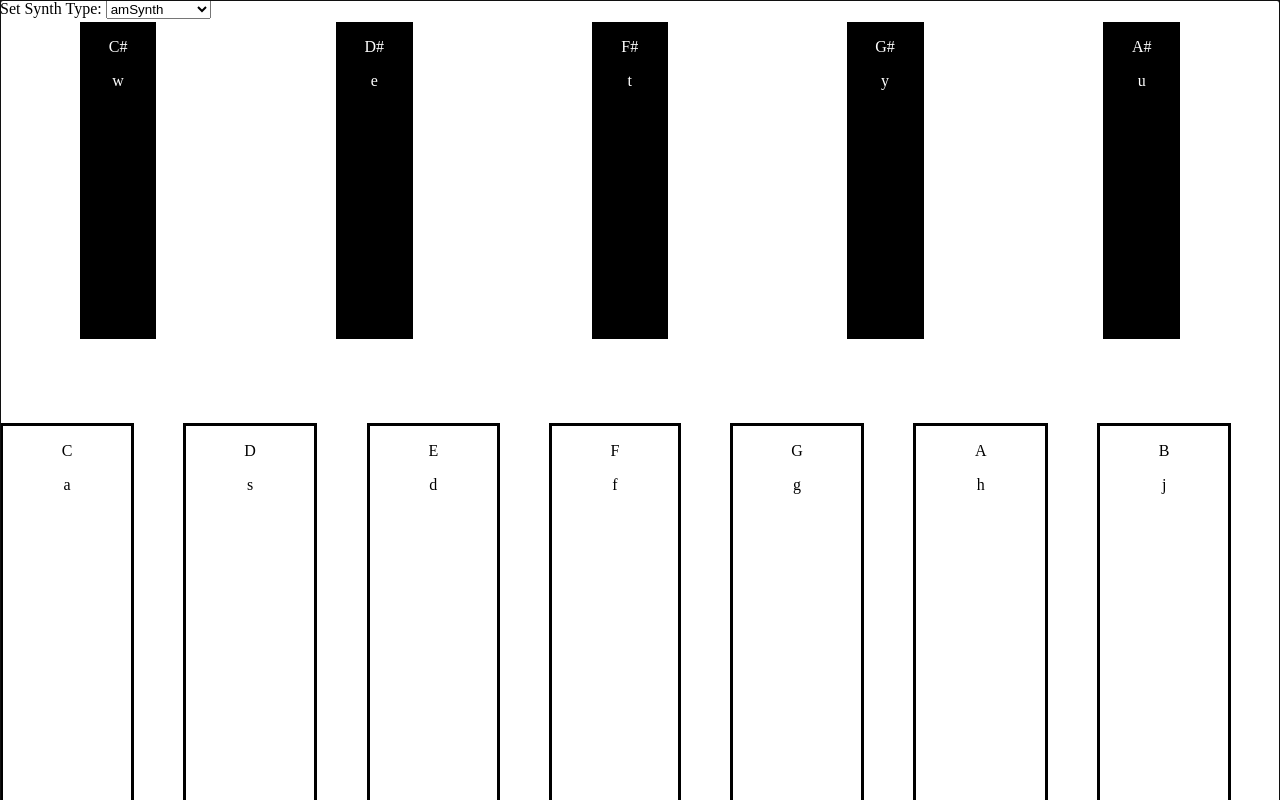
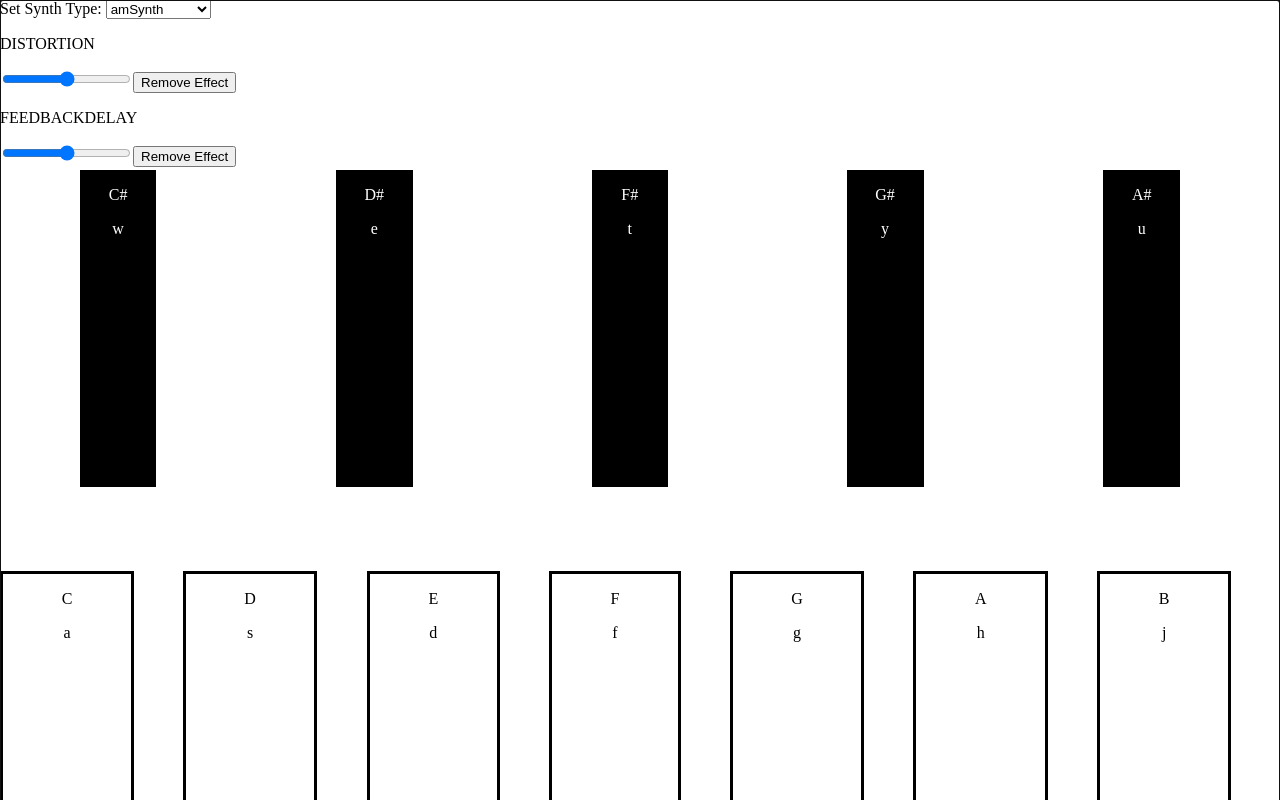
Before and after one commit to kfemelue/sona-react, a React (Vite) app: page / in a window 1280 px wide. Shown: the top 800 px of the page. Built offline with nearby package versions, Linux system fonts and the light colour scheme.

Commit message:
Add sliders to control sound effects

```diff
--- a/src/Synth.jsx
+++ b/src/Synth.jsx
@@ -4,9 +4,13 @@ import { Song, Track, Instrument, Effect} from 'reactronica';
 function Synth(){
     /**
      * TODO: control the following with useState
+     *
+     * Add html to toggle effects and modify the dry/wet mix of the effect
+     *          - modify this:
+     *              - Select effects from a menu to add
+     *              - conserve ordering of added effects by sorting effects array by id numbers
      * Add menu to choose an octave and set octave state variable with strings, options "1" through "5"
      * Add Controls to set envelope ADSR object
-     * Add html to toggle effects and modify the dry/wet mix of the effect
      * Add styling to control select menus for wave type and synth type
      * --- streth: Add a polyphony state variable and html to control it
      */
@@ -18,20 +22,19 @@ function Synth(){
         [
             {
                 type: "distortion",
-                wet: .50,
-                on: true
+                wet: .50
+            },
+            {
+                type: "feedbackDelay",
+                wet: .30
             }
         ]
-    )
+    );
     const [octave, setOctave] = useState("3");
     const [notes, setNotes] = useState(null);
 
-
     // can pass playing to synth component as prop if multiple instrument components on same page
     const [playing, setPlaying] = useState(false);
-
-
-
 
     const [envelope, setEnvelope] = useState(
         {
@@ -41,7 +44,7 @@ function Synth(){
             sustain: .015,
             release: .400
         }
-    )
+    );
 
     // const qwertyNoteMap = {
     //   "a": "C3",
@@ -64,52 +67,66 @@ function Synth(){
     const playNote = async (note)=> {
         await setNotes([{name: note}]);
         await setPlaying(true);
-    }
+    };
 
     const stopNote = async ()=> {
         await setNotes(null);
         await setPlaying(false);
-    }
+    };
 
     const handleKeyDown =(event)=>{
         let noteObject = [...blackKeys, ...whiteKeys].find((noteObj)=>{
-            return noteObj.qwerty === event.key
-        })
-        playNote(noteObject.note)
+            return noteObj.qwerty === event.key;
+        });
+        playNote(noteObject.note);
         // playNote(qwertyNoteMap[event.key])
-    }
+    };
 
     const handleKeyUp =()=>{
         stopNote();
-    }
+    };
 
-    const handleAddEffect = (effect, wet)=>{
-        myEffects = [...effects]
-        myEffects.push({type: effect, wet: wet})
-        setEffects(myEffects)
-    }
+    const handleRemoveEffect = (effect) => {
+        let oldEffects = [...effects];
+        let filteredEffects = oldEffects.filter( effectToRemove =>{
+            return effectToRemove.type != effect
+        });
+        setEffects(filteredEffects);
+    };
 
-    const handleRemoveEffect =(effect)=>{
-        setEffects(effects.filter((effectToRemove)=>{
-            return effect !== effectToRemove.type
-        }))
-    }
+    const handleAddEffect = (effect, wet)=> {
+        // remove effect every time, and replace it with the same effect, new wet value
+        // consider adding ids to effects to conserve ordering in signal chain
+        // implement remove by ID
+        //indexOf
+
+        let oldEffects = [...effects];
+        let filteredEffects = oldEffects.filter( effectToRemove =>{
+            return effectToRemove.type != effect
+        })
+
+        let newEffect = { type: effect, wet: wet }
+        setEffects([...filteredEffects, newEffect]);
+    };
 
     const handleSelectWave = (wave) => {
         setWaveType(wave);
-        console.log(wave)
-    }
+    };
 
     const handleSelectSynth = (synth) => {
         setSynthType(synth);
-        console.log(synth)
+    };
+
+    const convertStringToDecimal = (stringNumber)=>{
+        return (Number(stringNumber)/100)
     }
 
-    const blackKeysHTML = []
-    const whiteKeysHTML = []
-    const effectsHTML = []
-    const selectWaveHTML = []
-    const selectSynthHTML = []
+    const blackKeysHTML = [];
+    const whiteKeysHTML = [];
+    const effectsHTML = [] // effects do not appear on page, but are added to output song as children;
+    const effectSlidersHTML = [];
+    const selectWaveHTML = [];
+    const selectSynthHTML = [];
 
     const blackKeys = [
         { note:`C#${octave}`, qwerty:"w", label: "C#" },
@@ -117,7 +134,7 @@ function Synth(){
         { note:`F#${octave}`, qwerty:"t", label: "F#" },
         { note:`G#${octave}`, qwerty:"y", label: "G#" },
         { note:`A#${octave}`, qwerty:"u", label: "A#" }
-    ]
+    ];
     const whiteKeys = [
         { note:`C${octave}`, qwerty:"a", label: "C" },
         { note:`D${octave}`, qwerty:"s", label: "D" },
@@ -126,50 +143,59 @@ function Synth(){
         { note:`G${octave}`, qwerty:"g", label: "G" },
         { note:`A${octave}`, qwerty:"h", label: "A" },
         { note:`B${octave}`, qwerty:"j", label: "B" }
-    ]
+    ];
 
     for (let i=0; i<blackKeys.length; i++){
         const note = blackKeys[i];
         const qwerty = blackKeys[i].qwerty;
         const blackKey = <div key={i}
                 className="piano-key-black"
-                onMouseDown={()=> playNote(note.note) }
-                onMouseUp={()=> stopNote() }>
+                onMouseDown={() => playNote(note.note) }
+                onMouseUp={() => stopNote() }>
                     <p>{ note.label  }</p>
                     <p>{ qwerty }</p>
-                </div>
-        blackKeysHTML.push(blackKey)
-    }
+                </div>;
+        blackKeysHTML.push(blackKey);
+    };
 
     for (let i=0; i<whiteKeys.length; i++){
         const note = whiteKeys[i];
         const qwerty = whiteKeys[i].qwerty;
         const whiteKey = <div key={i}
                 className="piano-key-white"
-                onMouseDown={()=> {playNote(note.note)}}
-                onMouseUp={()=> stopNote() }>
+                onMouseDown={() => {playNote(note.note)}}
+                onMouseUp={() => stopNote()}>
                     <p>{ note.label }</p>
                     <p>{ qwerty }</p>
-                </div>
-        whiteKeysHTML.push(whiteKey)
-    }
+                </div>;
+        whiteKeysHTML.push(whiteKey);
+    };
 
     for (let i=0; i<effects.length; i++){
-        if (effects[i].on){
-            effectsHTML.push(<Effect key={i} type={effects[i].type} wet={effects[i].wet}/>)
-        }
-    }
+        effectsHTML.push(<Effect key={i} type={effects[i].type} wet={effects[i].wet}/>);
+    };
 
-    for(let i=0; i<waveTypes.length ; i++){
-        selectWaveHTML.push(<option key={i} value={waveTypes[i]}>{waveTypes[i]}</option>)
-    }
-
-    for(let i=0; i<synthTypes.length ; i++){
-        selectSynthHTML.push(<option key={i} value={synthTypes[i]}>{synthTypes[i]}</option>)
-    }
+    for (let i=0; i<effects.length; i++){
+        effectSlidersHTML.push(<div id="effect-slider-container">
+                <p>{effects[i].type.toUpperCase()}</p>
+                <input type="range" min="0" max="100"
+                    onChange={(event)=>{
+                        handleAddEffect(effects[i].type, convertStringToDecimal(event.target.value) )
+                    }}
+                />
+                <button onClick={()=>{handleRemoveEffect(effects[i].type)}}>Remove Effect</button>
+            </div>);
+    };
 
 
 
+    for(let i=0; i<waveTypes.length ; i++){
+        selectWaveHTML.push(<option key={i} value={waveTypes[i]}>{waveTypes[i]}</option>);
+    };
+
+    for(let i=0; i<synthTypes.length ; i++){
+        selectSynthHTML.push(<option key={i} value={synthTypes[i]}>{synthTypes[i]}</option>);
+    };
 
 
     useEffect(() => {
@@ -179,7 +205,7 @@ function Synth(){
     return (
         <div>
             <div className="big-box" ref={divRef} onKeyDown={handleKeyDown} onKeyUp={handleKeyUp} tabIndex="0">
-                {/* <div id="select-container">
+                {/* <div class="select-container">
                     <label htmlFor="wavetype">Set Wavetype: </label>
                     <select name="wavetype" onChange={(event)=>{handleSelectWave(event.target.value)}}>
                         <optgroup label="Choose a Type of oscillator wave">
@@ -188,13 +214,17 @@ function Synth(){
                     </select>
                 </div> */}
 
-                <div id="select-container">
+                <div class="select-container">
                     <label htmlFor="synthtype">Set Synth Type: </label>
                     <select name="synthtype" onChange={(event)=>{handleSelectSynth(event.target.value)}}>
                         <optgroup label="Choose a Type of oscillator wave">
                             {selectSynthHTML.map(opt => opt)}
                         </optgroup>
                     </select>
+                </div>
+
+                <div class="effects">
+                    {effectSlidersHTML.map(slider=>slider)}
                 </div>
 
                 <div className="piano-keys-container">
@@ -217,7 +247,7 @@ function Synth(){
                             envelope = {envelope}
                         />
                         {effectsHTML.map(effect=>{
-                            return effect
+                            return effect;
                         })}
                     </Track>
                 </Song>
```
